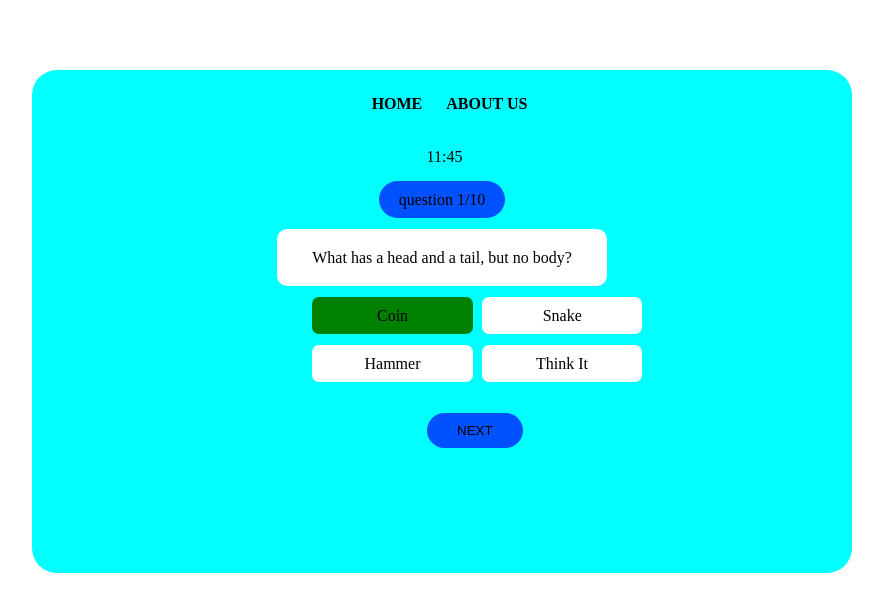
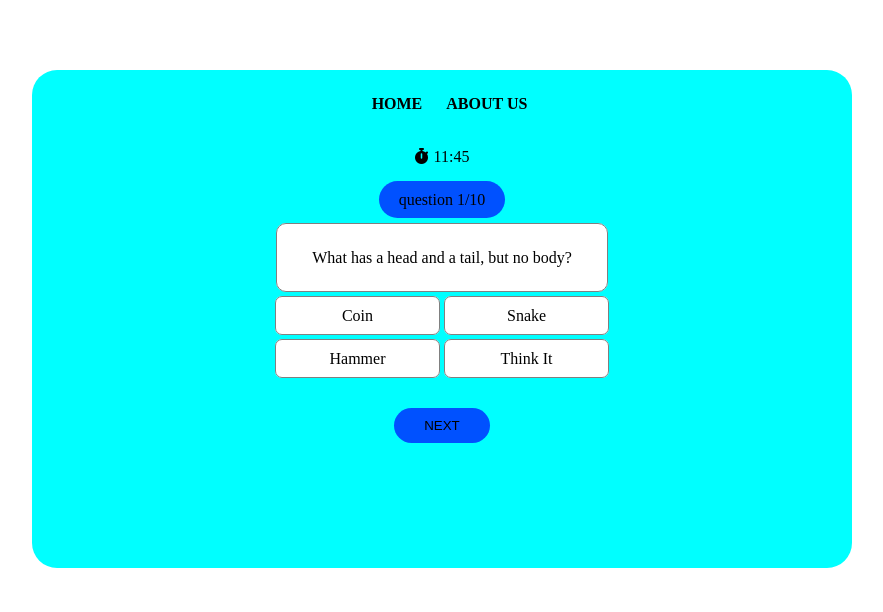
Before and after one commit to abdirahmanahmed1/Project-Halxiraale-App, a plain HTML site: page index.html in a window 1280 px wide. Shown: the whole page, without its empty margins (198-1081 px from the left). Drawn offline with Linux system fonts and the light colour scheme.

Commit message:
This change was committed by Bakar (Home and About)

```diff
--- /dev/null
+++ b/about Page/about.css
@@ -0,0 +1,74 @@
+*{
+    margin: 0;
+    padding: 0;
+    box-sizing: border-box;
+}
+.nav {
+    margin-left: 15px;
+    text-align: center;
+}
+
+.nav ul {
+    list-style: none;
+}
+
+.nav ul li {
+    display: inline-flex;
+    margin-top: 25px;
+    margin-inline: 10px;
+}
+
+.nav ul li a {
+    color: black;
+    font-weight: bold;
+    text-decoration: none;
+}
+.container{
+    background-color: aqua;
+    width: 100%;
+    margin: 5rem auto;
+    display: flex;
+    justify-content: space-around;
+    align-items: center;
+    gap: 20px;
+    flex-wrap: wrap;
+}
+.box{
+    width: 20%;
+    min-width: 200px;
+    margin: 1%;
+    padding: 10px;
+}
+img{
+    width: 100%;
+    border-radius: 0.5rem;
+}
+h4{
+    text-align: center;
+    font-size: 1.5rem;
+    font-family: Arial, Helvetica, sans-serif;
+    font-weight: 500;
+    letter-spacing: 3px;
+    margin-top: 0.5rem;
+}
+
+/* Media queriers */
+@media(max-width: 930px){
+    .box{
+        width: 25%;
+    }
+}
+
+@media (max-width: 680px){
+    .box{
+        width: 40%;
+    }
+
+}
+
+@media (max-width: 440px){
+    .box{
+        width: 80%;
+    }
+
+}
--- a/index.css
+++ b/index.css
@@ -52,7 +52,80 @@
     border-radius: 25px;
 }
 
-.quetil{
+.que {
+    text-align: center;
+    margin-top: 40px;
+    margin-bottom: 40px;
+}
+
+.que span {
+    background-color: white;
+    border: solid 1px grey;
+    padding: 25px 35px;
+    border-radius: 10px;
+}
+
+.answ {
+    margin-bottom: 25px;
+    text-align: center;
+}
+
+.answ2 {
+    margin-bottom: 25px;
+    text-align: center;
+}
+
+.ans1 {
+    background-color: white;
+    border: solid 1px grey;
+    border-radius: 7px;
+    padding: 10px 66px;
+    display: inline;
+}
+
+.ans2 {
+    background-color: white;
+    border: solid 1px grey;
+    border-radius: 7px;
+    padding: 10px 62px;
+    display: inline;
+}
+
+.ans3 {
+    background-color: white;
+    border: solid 1px grey;
+    border-radius: 7px;
+    padding: 10px 53.5px;
+    display: inline;
+}
+
+.ans4 {
+    background-color: white;
+    border: solid 1px grey;
+    border-radius: 7px;
+    padding: 10px 55.5px;
+    display: inline;
+}
+
+.click {
+    text-align: center;
+    margin-top: 40px;
+}
+
+.click button {
+background-color: rgb(0, 81, 255);
+border-radius: 20px;
+border: none;
+text-transform: uppercase;
+cursor: pointer;
+padding: 10px 30px;
+margin-bottom: 125px;
+}
+
+/* margin-left: 395px; */
+/* margin-bottom: 125px; */
+
+/* .quetil{
     text-align: center;
     border-radius: 5px;
     margin-top: 40px;
@@ -85,9 +158,6 @@
     padding: 10px 60.5px;
 }
 
-.answ2 {
-    margin-bottom: 40px;
-}
 
 .ans3 {
     display: inline;
@@ -103,15 +173,4 @@
     margin-left: 5px;
     border-radius: 7px;
     padding: 10px 54px;
-}
-
-button {
-background-color: rgb(0, 81, 255);
-border-radius: 20px;
-border: none;
-margin-bottom: 125px;
-text-transform: uppercase;
-cursor: pointer;
-padding: 10px 30px;
-margin-left: 395px;
-}
+} */
--- a/index.html
+++ b/index.html
@@ -6,20 +6,21 @@
     <meta name="viewport" content="width=device-width, initial-scale=1.0">
     <title>Project Halxiraale App</title>
     <link rel="stylesheet" href="index.css">
+    <link rel="stylesheet" href="https://cdnjs.cloudflare.com/ajax/libs/font-awesome/6.4.0/css/all.min.css" integrity="sha512-iecdLmaskl7CVkqkXNQ/ZH/XLlvWZOJyj7Yy7tcenmpD1ypASozpmT/E0iPtmFIB46ZmdtAc9eNBvH0H/ZpiBw==" crossorigin="anonymous" referrerpolicy="no-referrer" />
 </head>
 <body>
     <div class="container">
         <div class="nav">
             <ul>
             <li><a href="#">HOME</a></li>
-            <li><a href="#">ABOUT US</a></li>
+            <li><a href="/about Page/about.html">ABOUT US</a></li>
             </ul>
         </div>
         <div class="time">
             <p><i class="fa-solid fa-stopwatch"></i>11:45</p>
             <span>question 1/10</span>
         </div>
-        <div class="quetil">
+        <div class="que">
             <span>What has a head and a tail, but no body?</span>
         </div>
         <div class="answ">
@@ -32,7 +33,9 @@
         </div>
         <!-- Component Entry Point -->
         <div class="que-entry"></div>
-        <button>Next</button>
+        <div class="click">
+            <button>Next</button>
+        </div>
     </div>
         <script src="index.js"></script>
 </body>
```
Also changed, not shown: about Page/about.html (added, +48 -0 lines), images/Abdiaziz Omar.jpg (added), images/Abdihamid hussein.jpg (added), images/Abdirahman Ahmed.jpg (added), images/Abdulkadir Mohamud.jpg (added), images/Ayan Adan Jama.jpg (added), images/Bakar Mokhtar Ali.jpg (added), images/Mohamed Abdi.jpg (added).
